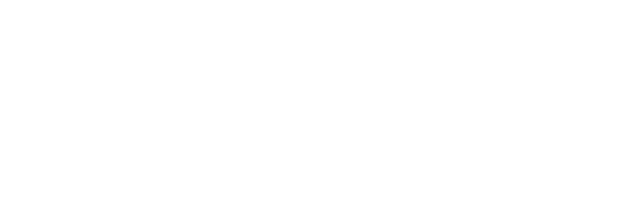
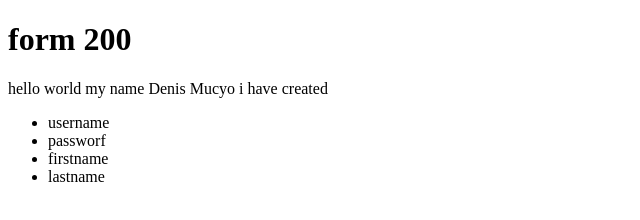
Before and after one commit to denismucyo/mynewproject, a plain HTML site: page index.html in a window 1280 px wide. Shown: the whole page, without its empty margins (0-640 px from the left). Drawn offline with Linux system fonts and the light colour scheme.

Commit message:
first commit

```diff
--- a/index.html
+++ b/index.html
@@ -1,7 +1,19 @@
 <!DOCTYPE html>
 <html>
-    <head>
+<head>
         <title>welcome to my registration form</title>
 
     </head>
+    <body>
+        <h1>form 200</h1>
+        <p>hello world my name Denis Mucyo i have created </p>
+        <ul>
+            <li>username</li>
+            <li>passworf</li>
+            <li>firstname</li>
+            <li>lastname</li>
+
+
+        </ul>
+    </body>
 </html>
```
